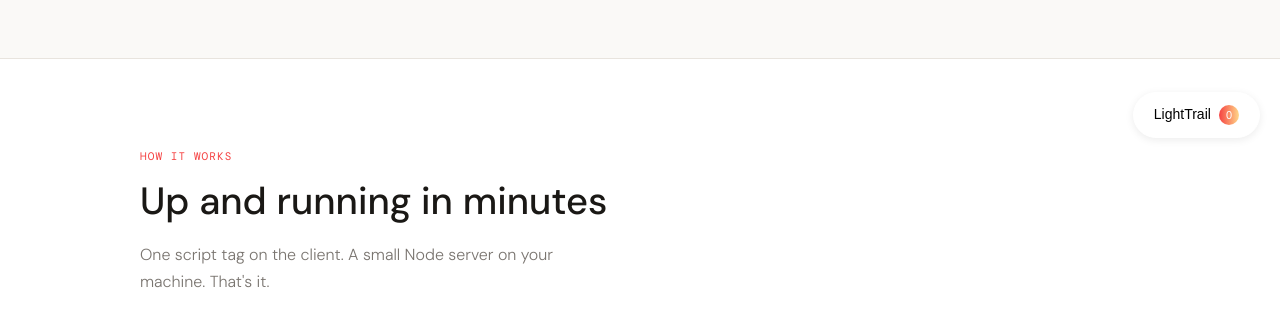
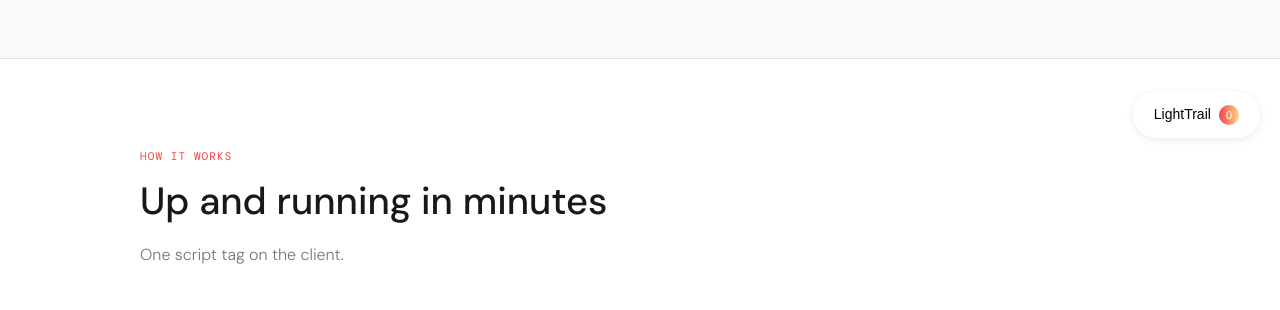
Before and after one commit to Iced-code/LightTrail, a website: page index.html in a window 1280 px wide. Shown: the part 642-952 px from the top of the page. Drawn offline with nearby package versions, Linux system fonts and the light colour scheme; no server answers.

Commit message:
LightTrail launch

```diff
--- a/index.html
+++ b/index.html
@@ -45,7 +45,7 @@
     <div class="container">
       <p class="section-tag">How it works</p>
       <h2 class="section-title">Up and running in minutes</h2>
-      <p class="section-sub">One script tag on the client. A small Node server on your machine. That's it.</p>
+      <p class="section-sub">One script tag on the client.</p>
       <div class="steps">
         <div class="step">
           <div class="step-num">01 —</div>
```
